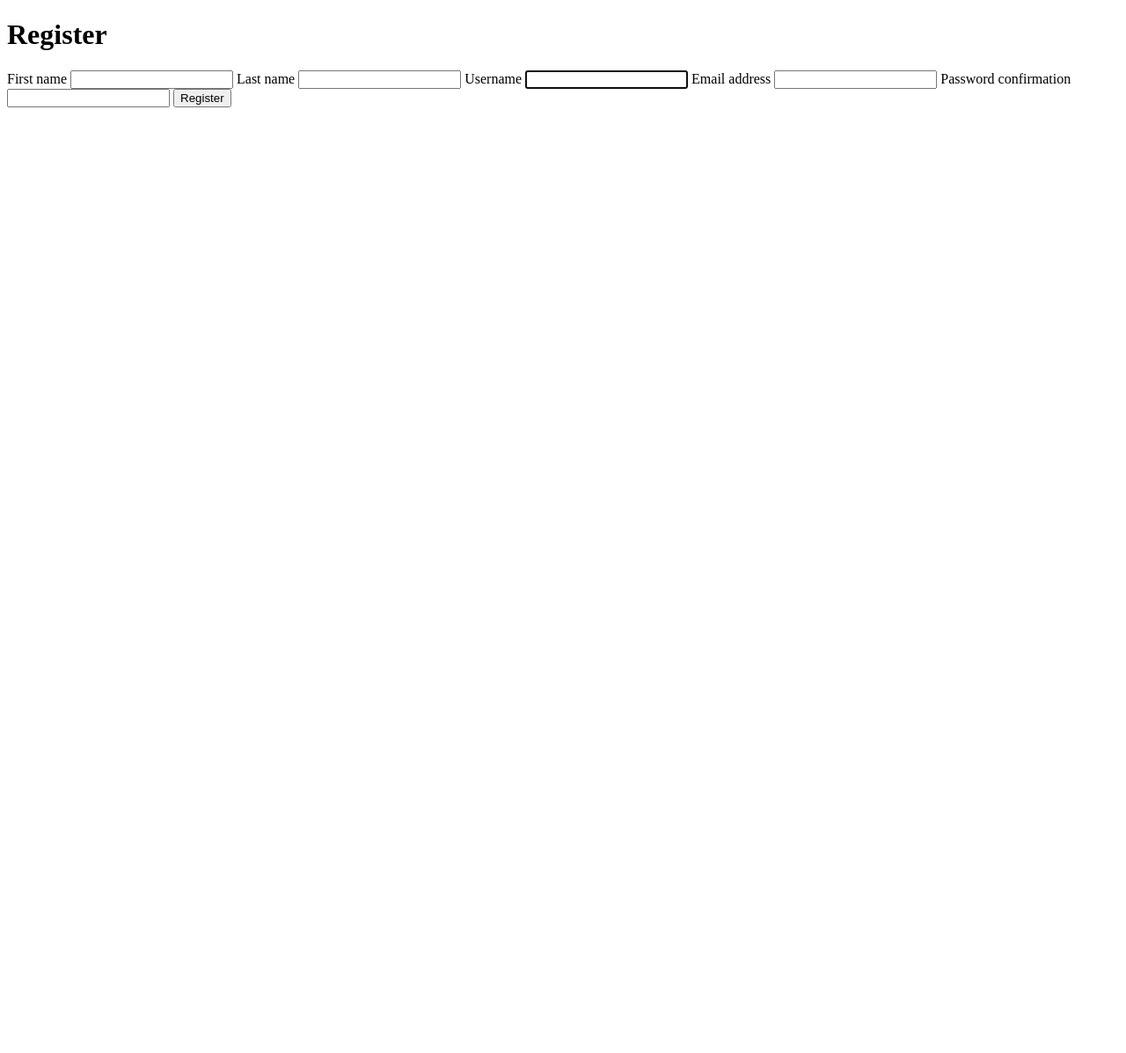
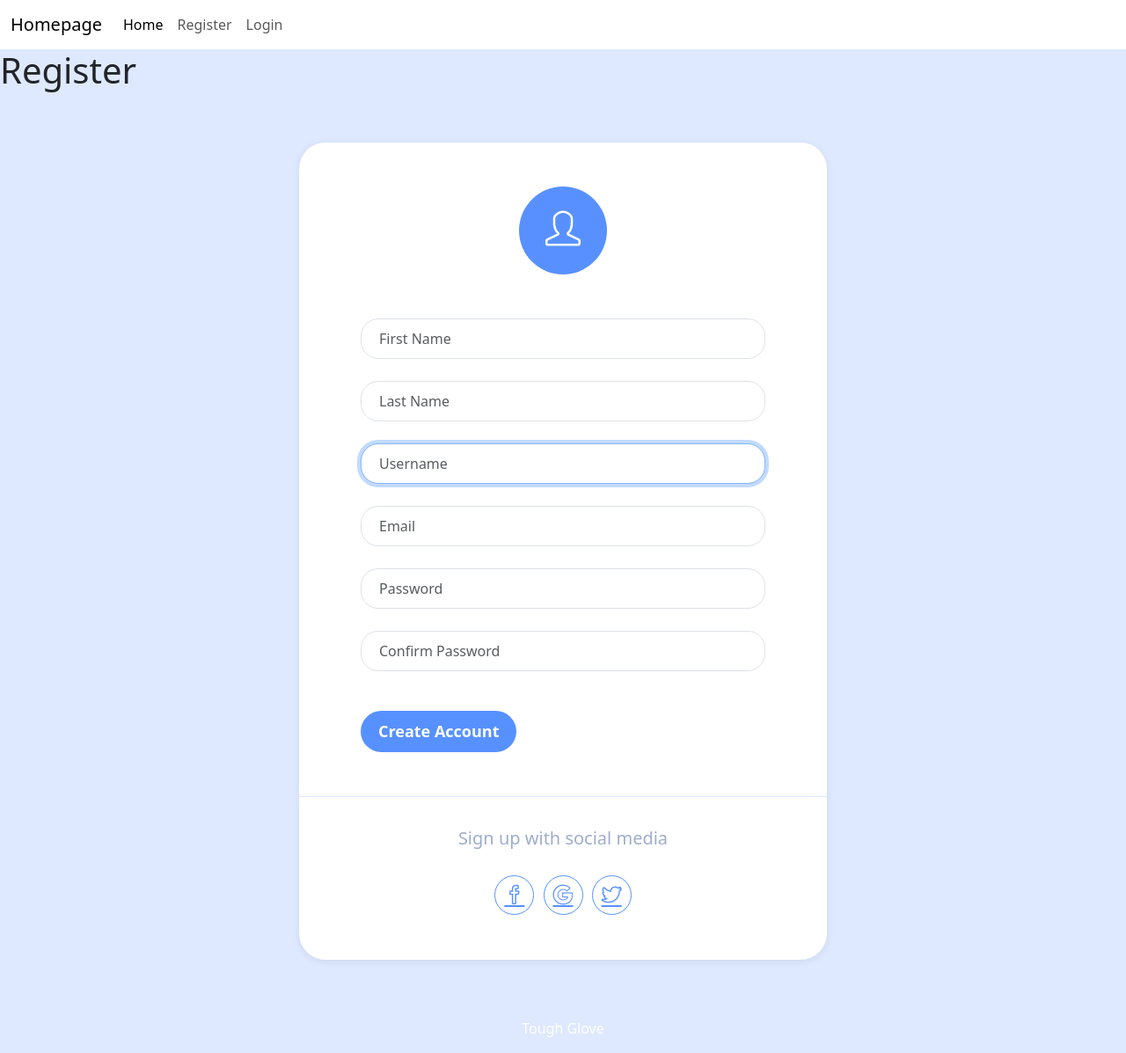
Before and after one commit to BOM-98/tough-glove-project-4, a Django app: page /register/ in a window 1280 px wide. Shown: the whole page at 88% size. Before the commit the page ends 122 px from the top, so only its background shows below. Run offline with Django 4.2, Linux system fonts and the light colour scheme; some libraries are stand-ins or nearby versions.

Commit message:
feat: add account register form

```diff
--- a/layout/forms.py
+++ b/layout/forms.py
@@ -6,6 +6,15 @@ from django import forms
 from .models import Classes, Bookings
 
 class CreateUserForm(UserCreationForm):
+    password1 = forms.CharField(widget=forms.PasswordInput(attrs={'placeholder': 'Password', 'class': 'form-control item'}))
+    password2 = forms.CharField(widget=forms.PasswordInput(attrs={'placeholder': 'Confirm Password', 'class': 'form-control item'}))
+
     class Meta:
         model = User
-        fields = ['first_name', 'last_name', 'username', 'email', 'password1', 'password2']
+        fields = ['first_name', 'last_name', 'username', 'email']
+        widgets = {
+            'username': forms.TextInput(attrs={'placeholder': 'Username', 'class': 'form-control item'}),
+            'first_name': forms.TextInput(attrs={'placeholder': 'First Name', 'class': 'form-control item'}),
+            'last_name': forms.TextInput(attrs={'placeholder': 'Last Name', 'class': 'form-control item'}),
+            'email': forms.EmailInput(attrs={'placeholder': 'Email', 'class': 'form-control item'}),
+        }
--- /dev/null
+++ b/static/css/style.css
@@ -0,0 +1,97 @@
+body{
+    background-color: #dee9ff;
+}
+
+.registration-form{
+	padding: 50px 0;
+}
+
+.registration-form form{
+    background-color: #fff;
+    max-width: 600px;
+    margin: auto;
+    padding: 50px 70px;
+    border-top-left-radius: 30px;
+    border-top-right-radius: 30px;
+    box-shadow: 0px 2px 10px rgba(0, 0, 0, 0.075);
+}
+
+.registration-form .form-icon{
+	text-align: center;
+    background-color: #5891ff;
+    border-radius: 50%;
+    font-size: 40px;
+    color: white;
+    width: 100px;
+    height: 100px;
+    margin: auto;
+    margin-bottom: 50px;
+    line-height: 100px;
+}
+
+.registration-form .item{
+	border-radius: 20px;
+    margin-bottom: 25px;
+    padding: 10px 20px;
+}
+
+.registration-form .create-account{
+    border-radius: 30px;
+    padding: 10px 20px;
+    font-size: 18px;
+    font-weight: bold;
+    background-color: #5791ff;
+    border: none;
+    color: white;
+    margin-top: 20px;
+}
+
+.registration-form .social-media{
+    max-width: 600px;
+    background-color: #fff;
+    margin: auto;
+    padding: 35px 0;
+    text-align: center;
+    border-bottom-left-radius: 30px;
+    border-bottom-right-radius: 30px;
+    color: #9fadca;
+    border-top: 1px solid #dee9ff;
+    box-shadow: 0px 2px 10px rgba(0, 0, 0, 0.075);
+}
+
+.registration-form .social-icons{
+    margin-top: 30px;
+    margin-bottom: 16px;
+}
+
+.registration-form .social-icons a{
+    font-size: 23px;
+    margin: 0 3px;
+    color: #5691ff;
+    border: 1px solid;
+    border-radius: 50%;
+    width: 45px;
+    display: inline-block;
+    height: 45px;
+    text-align: center;
+    background-color: #fff;
+    line-height: 45px;
+}
+
+.registration-form .social-icons a:hover{
+    text-decoration: none;
+    opacity: 0.6;
+}
+
+@media (max-width: 576px) {
+    .registration-form form{
+        padding: 50px 20px;
+    }
+
+    .registration-form .form-icon{
+        width: 70px;
+        height: 70px;
+        font-size: 30px;
+        line-height: 70px;
+    }
+}
--- a/templates/accounts/register.html
+++ b/templates/accounts/register.html
@@ -1,33 +1,50 @@
-<!DOCTYPE html>
-<html lang="en">
-<head>
-    <meta charset="UTF-8">
-    <meta name="viewport" content="width=device-width, initial-scale=1.0">
-    <title>Document</title>
-</head>
-<body>
+{% extends "layout/base.html" %}
+
+{% block title %}Tough Glove | Register {% endblock %}
+
+{% block extra_head %}
+<link href="https://cdnjs.cloudflare.com/ajax/libs/simple-line-icons/2.4.1/css/simple-line-icons.min.css" rel="stylesheet">
+{% endblock %}
+
+{% block content %}
     <h1>Register</h1>
 
-    <form method="POST" action = "">
-        {% csrf_token %}
-        {{ form.first_name.label }}
-        {{ form.first_name }}
+    <div class="registration-form">
+        <form method="POST" action = "">
+            {% csrf_token %}
+            <div class="form-icon">
+                <span><i class="icon icon-user"></i></span>
+            </div>
+            <div class="form-group mb-3">
+                {{ form.first_name }}
+            </div>
+            <div class="form-group mb-3">
+                {{ form.last_name }}
+            </div>
+            <div class="form-group mb-3">
+                {{ form.username }}
+            </div>
+            <div class="form-group mb-3">
+                {{ form.email }}
+            </div>
+            <div class="form-group mb-3">
+                {{ form.password1 }}
+            </div>
+            <div class="fform-group mb-3">
+                {{ form.password2 }}
+            </div>
+            <div class="form-group">
+                <input type="submit" value ="Create Account" class="btn btn-primary btn-block create-account">
+            </div>
+        </form>
+        <div class="social-media">
+            <h5>Sign up with social media</h5>
+            <div class="social-icons">
+                <a href="#"><i class="icon-social-facebook" title="Facebook"></i></a>
+                <a href="#"><i class="icon-social-google" title="Google"></i></a>
+                <a href="#"><i class="icon-social-twitter" title="Twitter"></i></a>
+            </div>
+        </div>
+    </div>
 
-        {{ form.last_name.label }}
-        {{ form.last_name }}
-
-        {{ form.username.label }}
-        {{ form.username }}
-
-        {{ form.email.label }}
-        {{ form.email }}
-
-        {{ form.password.label }}
-        {{ form.password }}
-
-        {{ form.password2.label }}
-        {{ form.password2 }}
-        <input type="submit" value="Register">
-    </form>
-</body>
-</html>
+{% endblock content %}
--- a/templates/layout/base.html
+++ b/templates/layout/base.html
@@ -7,10 +7,13 @@
     <title>{% block title %}Default Title{% endblock %}</title>
     <meta name="viewport" content="width=device-width, initial-scale=1" />
     <meta charset="UTF-8">
+    {% block extra_head %}
+    <!-- Placeholder for optional head content -->
+    {% endblock %}
     <!-- Bootstrap CSS -->
-    <link href="https://cdn.jsdelivr.net/npm/bootstrap@5.3.0-alpha1/dist/css/bootstrap.min.css" rel="stylesheet" integrity="sha384-koz9K2Nke5c323HF4Ufyi2W9e8Fhtw+z7lE1p4PY0wePlDQVmDo+36z0AO7SVRYb" crossorigin="anonymous">
+    <link href="https://cdn.jsdelivr.net/npm/bootstrap@5.3.2/dist/css/bootstrap.min.css" rel="stylesheet" integrity="sha384-T3c6CoIi6uLrA9TneNEoa7RxnatzjcDSCmG1MXxSR1GAsXEV/Dwwykc2MPK8M2HN" crossorigin="anonymous">
     <!-- Bootstrap JavaScript Bundle with Popper.js -->
-<script src="https://cdn.jsdelivr.net/npm/bootstrap@5.3.0-alpha1/dist/js/bootstrap.bundle.min.js" integrity="sha384-k6RqeWibh/W6OqePmiOTU3NxAQ1LZ3d/9Lj7MR4/rTl0C40gkP0F5+DfP1jIDVhWZ" crossorigin="anonymous"></script>
+    <script src="https://cdn.jsdelivr.net/npm/bootstrap@5.3.2/dist/js/bootstrap.bundle.min.js" integrity="sha384-C6RzsynM9kWDrMNeT87bh95OGNyZPhcTNXj1NW7RuBCsyN/o0jlpcV8Qyq46cDfL" crossorigin="anonymous"></script>
     <link rel="stylesheet" href="{% static 'css/style.css' %}">
 </head>
 
@@ -57,6 +60,11 @@
     <footer class="footer mt-auto py-3 dark-bg">
         <p class="m-0 text-center text-white">Tough Glove</p>
     </footer>
+    <script src="https://code.jquery.com/jquery-3.6.0.min.js"></script>
+    <script src="{% static 'js/script.js' %}"></script>
+    {% block extra_js %}
+    <!-- Placeholder for optional scripts -->
+    {% endblock %}
 </body>
 
 </html>
```
Also changed, not shown: static/js/script.js (added).
